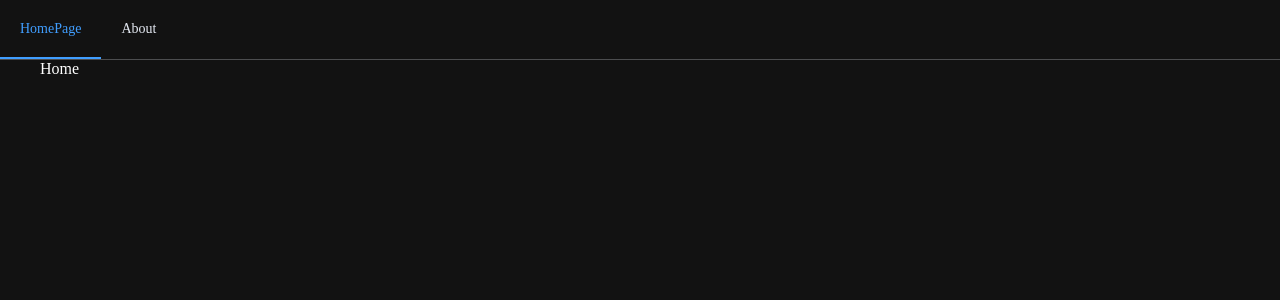
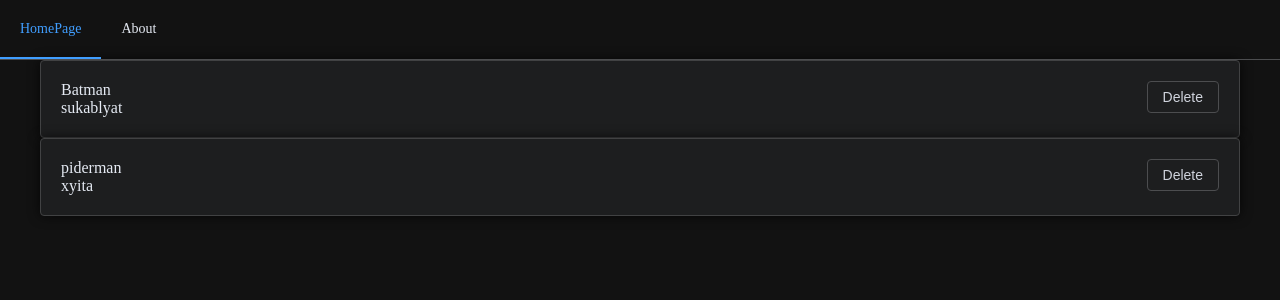
Before and after one commit to kost1k/movie_app, a Vue app: page / in a window 1280 px wide. Shown: the top 300 px of the page. Built offline with nearby package versions, Linux system fonts and the light colour scheme.

Commit message:
add FavoriteFilms.vue and new store

```diff
--- /dev/null
+++ b/src/components/FavoriteFilms.vue
@@ -0,0 +1,39 @@
+<template>
+  <div v-for="film in favoriteMovie" :key="film.id">
+    <el-card>
+      <div class="cards">
+        <div>
+          {{ film.name }}
+          <br />
+          {{ film.title }}
+        </div>
+        <el-button @click="deleteFilms(film.id)">Delete</el-button>
+      </div>
+    </el-card>
+  </div>
+</template>
+
+<script>
+import { useFavoriteFilms } from "@/stores/getFavoriteFilms";
+import { toRefs } from "vue";
+
+export default {
+  name: "FavoriteFilms",
+  setup() {
+    const filmStore = useFavoriteFilms();
+    const { favoriteMovie, deleteFilms } = toRefs(filmStore);
+
+    return {
+      favoriteMovie,
+      deleteFilms,
+    };
+  },
+};
+</script>
+
+<style scoped>
+.cards {
+  display: flex;
+  justify-content: space-between;
+}
+</style>
--- /dev/null
+++ b/src/stores/getFavoriteFilms.js
@@ -0,0 +1,25 @@
+import { defineStore } from "pinia";
+
+export const useFavoriteFilms = defineStore("favoriteFilms", {
+  state() {
+    return {
+      favoriteMovie: [
+        {
+          name: "Batman",
+          title: "sukablyat",
+          id: 1,
+        },
+        {
+          name: "piderman",
+          title: "xyita",
+          id: 2,
+        },
+      ],
+    };
+  },
+  actions: {
+    deleteFilms(id) {
+      this.favoriteMovie = this.favoriteMovie.filter((arr) => arr.id !== id);
+    },
+  },
+});
--- a/src/views/HomeView.vue
+++ b/src/views/HomeView.vue
@@ -1,3 +1,10 @@
-<script setup></script>
+<script>
+import { defineComponent } from "vue";
+import FavoriteFilms from "@/components/FavoriteFilms.vue";
 
-<template>Home</template>
+export default defineComponent({
+  components: { FavoriteFilms },
+});
+</script>
+
+<template><FavoriteFilms /></template>
```
